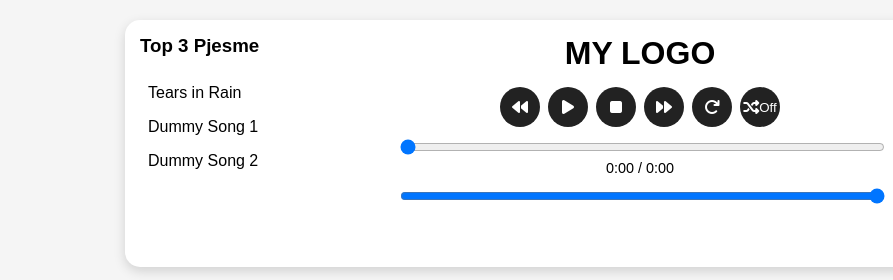
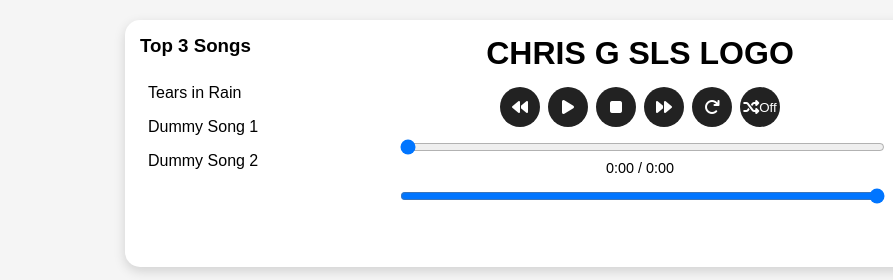
Before and after one commit to slspstudios-sudo/G-Release-Playlist-Track, a plain HTML site: page index.html in a window 1280 px wide. Shown: the top 280 px of the page, 0-893 px from the left. Drawn offline with Linux system fonts and the light colour scheme.

Commit message:
Update music player HTML structure and content

```diff
--- a/index.html
+++ b/index.html
@@ -3,7 +3,7 @@
 <head>
 <meta charset="UTF-8">
 <meta name="viewport" content="width=device-width, initial-scale=1.0">
-<title>Google Sites Music Player</title>
+<title>G Music Player</title>
 <link rel="stylesheet" href="https://cdnjs.cloudflare.com/ajax/libs/font-awesome/6.5.0/css/all.min.css"/>
 <style>
 body { font-family: Arial; margin:0; padding:0; background:#f5f5f5; }
@@ -36,13 +36,13 @@ body { font-family: Arial; margin:0; padding:0; background:#f5f5f5; }
 <div class="player-container">
   <!-- Top 3 -->
   <div class="top3">
-    <h3>Top 3 Pjesme</h3>
+    <h3>Top 3 Songs</h3>
     <ul id="top3-list"></ul>
   </div>
 
   <!-- Central Player -->
   <div class="central-player">
-    <div class="logo">MY LOGO</div>
+    <div class="logo">CHRIS G SLS LOGO</div>
     <div class="controls">
       <button id="prev"><i class="fas fa-backward"></i></button>
       <button id="play-pause"><i class="fas fa-play"></i></button>
@@ -60,7 +60,7 @@ body { font-family: Arial; margin:0; padding:0; background:#f5f5f5; }
 
   <!-- Cover -->
   <div class="right-side">
-    <img id="cover-img" src="https://slspstudios-sudo.github.io/G-Release-Track/Chris%20G%20SLS%20-%20Tears%20in%20Rain.jpg" alt="Cover">
+    <img id="cover-img" src="https://external-content.duckduckgo.com/iu/?u=https%3A%2F%2Ftse1.mm.bing.net%2Fth%2Fid%2FOIP.5EjCxhge5FfAEAVHhfLmAwHaHa%3Fcb%3D12%26pid%3DApi&f=1&ipt=9b1920fcb3ec669844515783755c792f8f1e442ae5effcc34bb6b502fe0db5ae&ipo=images" alt="Cover">
     <button id="expand-btn">▼ Show Playlist</button>
   </div>
 </div>
```
